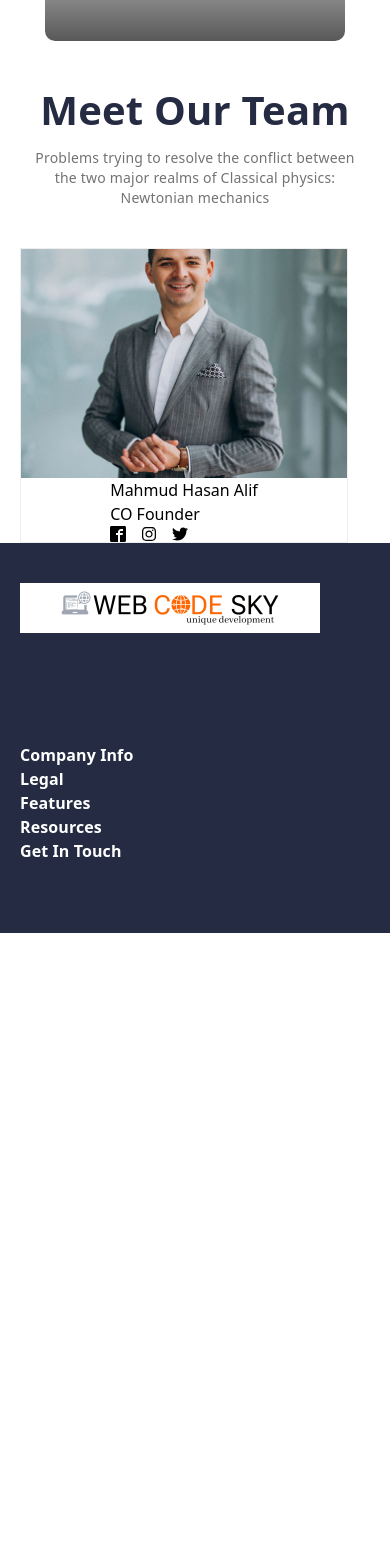
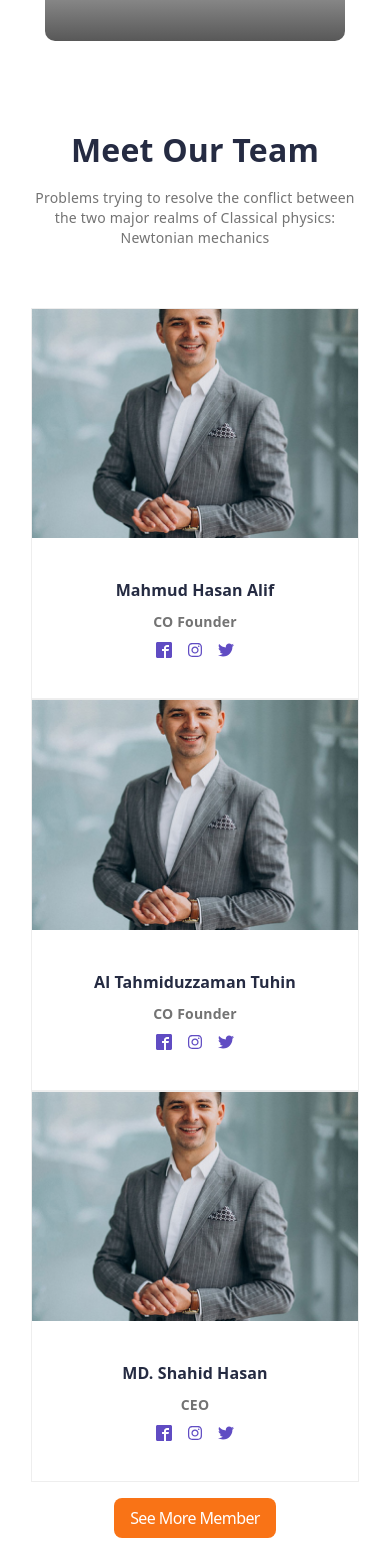
Before and after one commit to webcodesky/webcodesky-react, a React (Vite) app: page / in a window 390 px wide. Shown: the part 7040-8608 px from the top of the page. Before the commit the page ends 7973 px from the top, so only its background shows below. Built offline with nearby package versions, Linux system fonts and the light colour scheme; grey boxes are pictures that could not be loaded.

Commit message:
add homepage section meet our team with responsive

```diff
--- a/src/Pages/ContactUs/ContactUs.jsx
+++ b/src/Pages/ContactUs/ContactUs.jsx
@@ -218,7 +218,7 @@ const ContactUs = () => {
                 <div className="flex justify-start pb-[36px]">
                   <button
                     type="submit"
-                    className="flex w-full max-w-[203.789px] h-[59px] justify-center items-center flex-shrink-0 bg-orange-500 text-white text-center font-poppins text-[17px] font-bold leading-[32px] tracking-[-0.6px] shadow-[0px_34px_33px_-23px_rgba(22,28,45,0.13)] rounded-[8px] transition duration-300 ease-in-out hover:bg-orange-600 focus:outline-none focus:ring-2 focus:ring-orange-300"
+                    className="flex w-full max-w-[203.789px] h-[59px] justify-center items-center flex-shrink-0 bg-[#FF6600] text-white text-center font-poppins text-[17px] font-bold leading-[32px] tracking-[-0.6px] shadow-[0px_34px_33px_-23px_rgba(22,28,45,0.13)] rounded-[8px] transition duration-300 ease-in-out hover:bg-orange-600 focus:outline-none focus:ring-2 focus:ring-orange-300"
                   >
                     Send
                   </button>
--- a/src/Pages/Home/MeetOurTeam/MeetOurTeam.jsx
+++ b/src/Pages/Home/MeetOurTeam/MeetOurTeam.jsx
@@ -2,30 +2,98 @@ import { ImFacebook2 } from "react-icons/im";
 import Container from "../../../Components/Ui/Container/Container";
 import teamMember from "../../../assets/teamMember/meet-our-team.png";
 import { FaInstagram, FaTwitter } from "react-icons/fa";
+import { Link } from "react-router-dom";
 
 const MeetOurTeam = () => {
   return (
     <Container>
-      <div>
-        <h1 className="text-[#252B42] text-center text-[40px] font-bold leading-[57px] tracking-[0.2px]">
+      <div className=" py-10 md:py-20">
+        <h1 className="text-[#252B42] text-center text-[32px] md:text-[40px] font-bold leading-[57px] tracking-[0.2px]">
           Meet Our Team
         </h1>
         <p className=" pt-2.5 text-[#737373] text-center text-[14px] font-medium leading-[20px] tracking-[0.2px]">
           Problems trying to resolve the conflict between <br /> the two major
           realms of Classical physics: Newtonian mechanics
         </p>
-        <div className="pt-10 md:pt-20 ">
-          <div className="flex flex-col items-center w-[328px] border border-[#EEE] bg-white">
-            <img src={teamMember} alt="" />
-            <div>
-              <h1>Mahmud Hasan Alif</h1>
-              <h2>CO Founder</h2>
-              <div className="flex gap-[15px] ">
-                <ImFacebook2 />
-                <FaInstagram />
-                <FaTwitter />
+
+        <div className="pt-5 md:pt-10">
+          <div className="pb-10 md:pr-[92px] md:text-right">
+            <button className="hidden md:inline-block bg-orange-500 text-white px-4 py-1 font-normal leading-[32px] tracking-[-0.6px] rounded-[8px]">
+              See More Member
+            </button>
+          </div>
+          <div className=" flex flex-col md:flex-row md:gap-[30px] justify-center items-center">
+            <div className="flex flex-col items-center w-[328px] border border-[#EEE] bg-white">
+              <img src={teamMember} alt="" />
+              <div className="py-10 flex flex-col justify-center items-center">
+                <h2 className="text-[#252B42] text-center text-[16px] font-bold leading-[24px] tracking-[0.1px]">
+                  Mahmud Hasan Alif
+                </h2>
+                <h3 className="text-[#737373] text-center text-[14px] font-semibold leading-[24px] tracking-[0.2px] py-2">
+                  CO Founder
+                </h3>
+                <div className="flex gap-[15px] text-[#604CC3]">
+                  <Link>
+                    <ImFacebook2 />
+                  </Link>
+                  <Link>
+                    <FaInstagram />
+                  </Link>
+                  <Link>
+                    <FaTwitter />
+                  </Link>
+                </div>
               </div>
             </div>
+            <div className="flex flex-col items-center w-[328px] border border-[#EEE] bg-white">
+              <img src={teamMember} alt="" />
+              <div className="py-10 flex flex-col justify-center items-center">
+                <h2 className="text-[#252B42] text-center text-[16px] font-bold leading-[24px] tracking-[0.1px]">
+                  Al Tahmiduzzaman Tuhin
+                </h2>
+                <h3 className="text-[#737373] text-center text-[14px] font-semibold leading-[24px] tracking-[0.2px] py-2">
+                  CO Founder
+                </h3>
+                <div className="flex gap-[15px] text-[#604CC3]">
+                  <Link>
+                    <ImFacebook2 />
+                  </Link>
+                  <Link>
+                    <FaInstagram />
+                  </Link>
+                  <Link>
+                    <FaTwitter />
+                  </Link>
+                </div>
+              </div>
+            </div>
+            <div className="flex flex-col items-center w-[328px] border border-[#EEE] bg-white">
+              <img src={teamMember} alt="" />
+              <div className="py-10 flex flex-col justify-center items-center">
+                <h2 className="text-[#252B42] text-center text-[16px] font-bold leading-[24px] tracking-[0.1px]">
+                  MD. Shahid Hasan
+                </h2>
+                <h3 className="text-[#737373] text-center text-[14px] font-semibold leading-[24px] tracking-[0.2px] py-2">
+                  CEO
+                </h3>
+                <div className="flex gap-[15px] text-[#604CC3]">
+                  <Link>
+                    <ImFacebook2 />
+                  </Link>
+                  <Link>
+                    <FaInstagram />
+                  </Link>
+                  <Link>
+                    <FaTwitter />
+                  </Link>
+                </div>
+              </div>
+            </div>
+          </div>
+          <div className="text-center block md:hidden pt-4">
+            <button className=" justify-center items-center flex-shrink-0 bg-orange-500 text-white text-center px-4 py-1 font-normal leading-[32px] tracking-[-0.6px] rounded-[8px] ">
+              See More Member
+            </button>
           </div>
         </div>
       </div>
--- a/src/Pages/Home/ServiceVideo/ServiceVideo.jsx
+++ b/src/Pages/Home/ServiceVideo/ServiceVideo.jsx
@@ -25,7 +25,7 @@ const ServiceVideo = () => {
         </div>
       </Container>
       <div className="hidden md:block">
-        <p className="hidden md:block rounded-[25px] bg-gradient-to-b from-[#FFF6EA] to-[rgba(255, 232, 199, 0.50)] h-[407px] md:-mt-[290px]"></p>
+        <p className="hidden md:block bg-gradient-to-t from-[#FFF6EA] to-[#ffe8c780] h-[407px] md:-mt-[290px]"></p>
       </div>
     </>
   );
```
